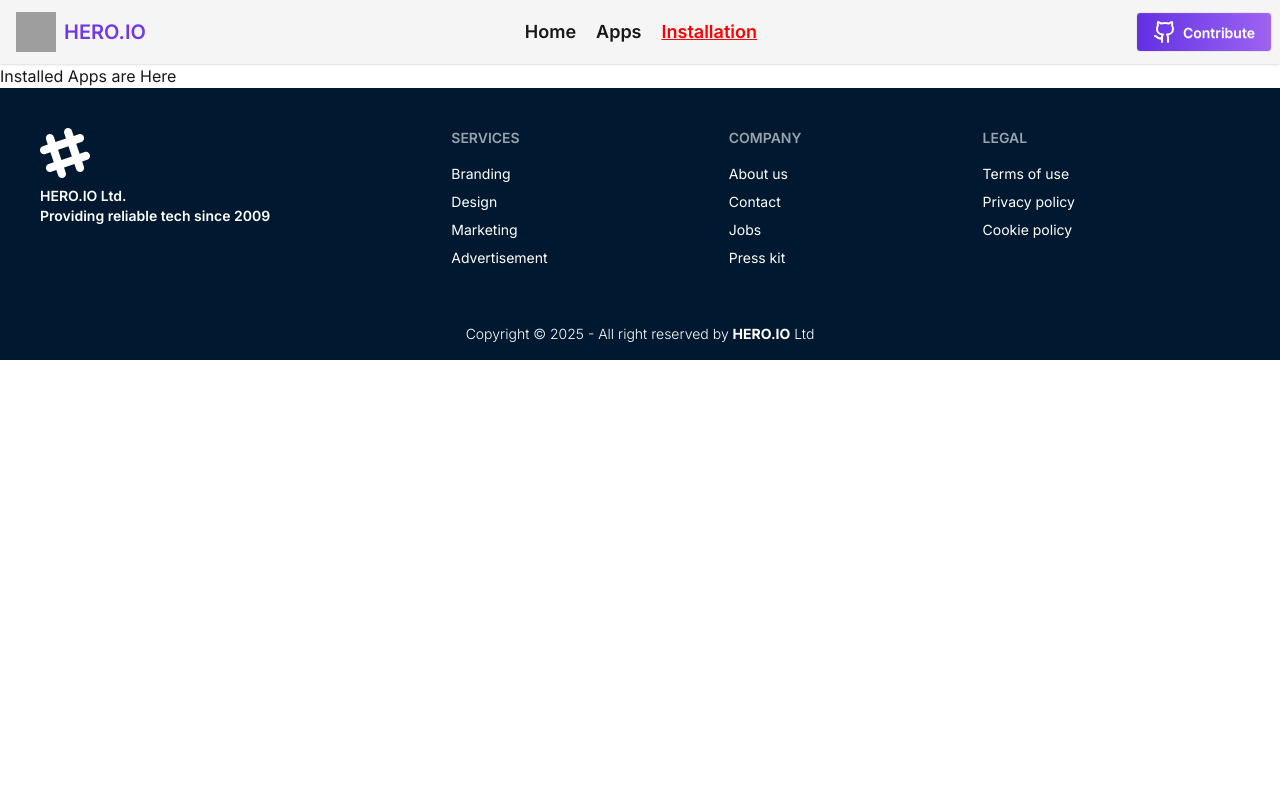
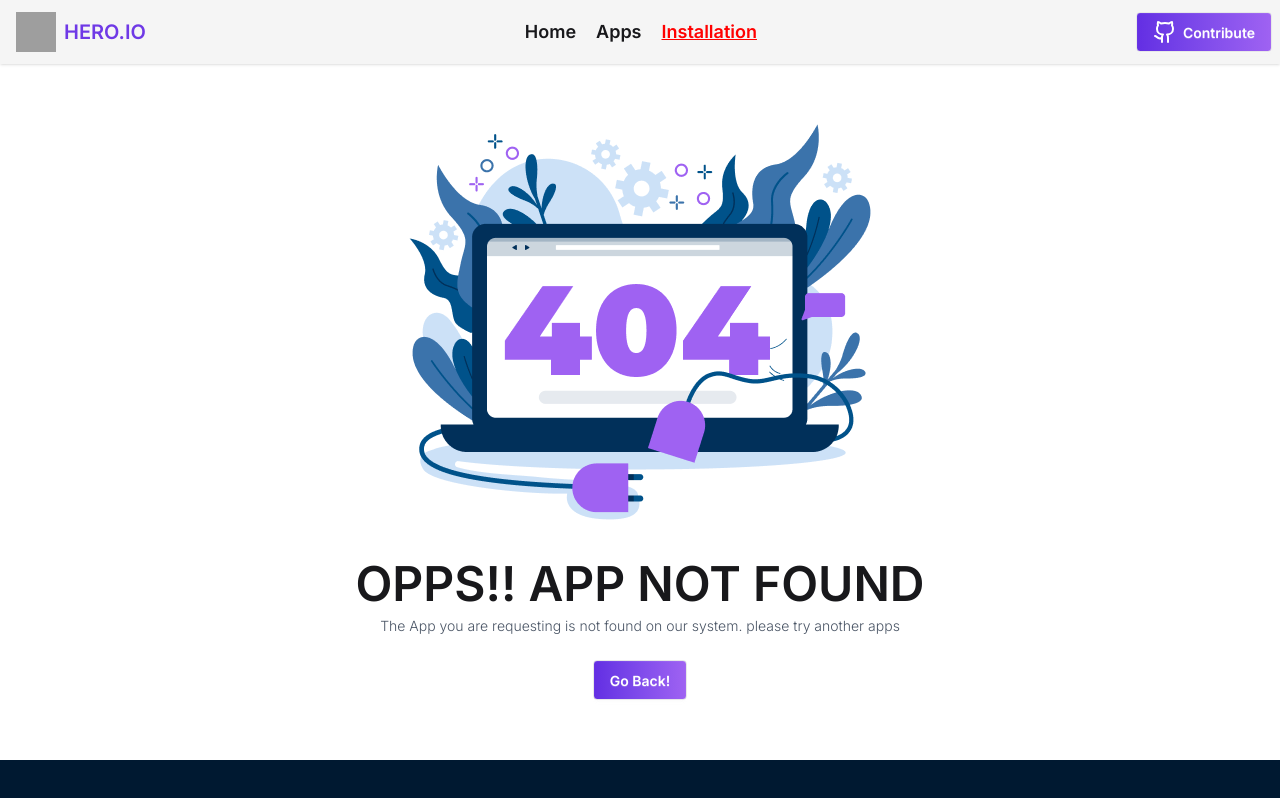
Before and after one commit to AI-Akash11/Hero-apps, a React (Vite) app: page /installation in a window 1280 px wide. Shown: the top 798 px of the page. Built offline with nearby package versions, Linux system fonts and the light colour scheme; grey boxes are pictures that could not be loaded.

Commit message:
added search functionalities

```diff
--- /dev/null
+++ b/src/components/ErrorPage/AppNotFound.jsx
@@ -0,0 +1,18 @@
+import React from 'react';
+import appError from '../../assets/App-Error.png'
+import { Link } from 'react-router';
+
+const AppNotFound = ({setSearch}) => {
+    return (
+        <div className='flex flex-col justify-center items-center p-10 md:p-15'>
+            <div className='max-w-[300px] md:max-w-[600px] mb-6 md:mb-10'>
+                <img src={appError} alt="" />
+            </div>
+            <p className='font-semibold text-5xl mb-2'>OPPS!! APP NOT FOUND</p>
+            <p className='font-light text-sm text-gray-600 mb-6'>The App you are requesting is not found on our system.  please try another apps</p>
+            <button onClick={()=> setSearch('')} className="btn bg-gradient-to-r from-[#632EE3] to-[#9F62F2] text-white">Go Back!</button>
+        </div>
+    );
+};
+
+export default AppNotFound;
--- /dev/null
+++ b/src/components/ErrorPage/PageNotFound.jsx
@@ -0,0 +1,17 @@
+import React from 'react';
+import pageError from '../../assets/error-404.png'
+
+const PageNotFound = () => {
+    return (
+        <div className='flex flex-col justify-center items-center p-10 md:p-15'>
+                    <div className='max-w-[300px] md:max-w-[600px] mb-6 md:mb-10'>
+                        <img src={pageError} alt="" />
+                    </div>
+                    <p className='font-semibold text-5xl mb-2'>OPPS!! APP NOT FOUND</p>
+                    <p className='font-light text-sm text-gray-600 mb-6'>The App you are requesting is not found on our system.  please try another apps</p>
+                    <button className="btn bg-gradient-to-r from-[#632EE3] to-[#9F62F2] text-white">Go Back!</button>
+                </div>
+    );
+};
+
+export default PageNotFound;
--- /dev/null
+++ b/src/components/Spinner/Spinner.jsx
@@ -0,0 +1,16 @@
+import React from 'react';
+import { HashLoader } from 'react-spinners';
+
+const Spinner = () => {
+    return (
+        <div className='flex justify-center items-center min-h-80'>
+            <HashLoader
+                color="#632EE3"
+                size={100}
+                speedMultiplier={0.9}
+            ></HashLoader>
+        </div>
+    );
+};
+
+export default Spinner;
--- a/src/components/Trending/Trending.jsx
+++ b/src/components/Trending/Trending.jsx
@@ -2,9 +2,10 @@ import React from 'react';
 import useApps from '../../hooks/useApps';
 import AppCard from '../AppCard/AppCard';
 import { Link } from 'react-router';
+import Spinner from '../Spinner/Spinner';
 
 const Trending = () => {
-    const {apps} = useApps();
+    const {apps, loading} = useApps();
     const trendingApps = apps.slice(0,8);
 
     return (
@@ -13,11 +14,16 @@ const Trending = () => {
                 <h3 className='text-3xl md:text-5xl font-bold mb-4'>Trending Apps</h3>
                 <p className='text-gray-500 text-xs md:text-base'>Explore All Trending Apps on the Market developed by us</p>
             </div>
-            <div className='grid grid-cols-2 md:grid-cols-3 lg:grid-cols-4 gap-4 md:gap-6'>
+            {
+                loading ?
+                <Spinner></Spinner>:
+                <div className='grid grid-cols-2 md:grid-cols-3 lg:grid-cols-4 gap-4 md:gap-6'>
             {
                 trendingApps.map(app => <AppCard key={app.id} app={app}></AppCard>)
             }
         </div>
+
+            }
         <div className='flex justify-center'>
             <Link to={"/apps"} className="btn bg-gradient-to-r from-[#632EE3] to-[#9F62F2] text-white mt-5 md:mt-10">Show All</Link>
         </div>
--- /dev/null
+++ b/src/pages/AppDetails/AppDetails.jsx
@@ -0,0 +1,11 @@
+import React from 'react';
+
+const AppDetails = () => {
+    return (
+        <div>
+            This is app details
+        </div>
+    );
+};
+
+export default AppDetails;
--- a/src/pages/Apps/Apps.jsx
+++ b/src/pages/Apps/Apps.jsx
@@ -1,10 +1,21 @@
-import React from 'react';
+import React, { useState } from 'react';
 import useApps from '../../hooks/useApps';
 import AppCard from '../../components/AppCard/AppCard';
 import { DotLoader } from 'react-spinners';
+import Spinner from '../../components/Spinner/Spinner';
+import { FaSearch } from 'react-icons/fa';
+import AppNotFound from '../../components/ErrorPage/AppNotFound';
 
 const Apps = () => {
-    const { apps, loading} = useApps();
+    const { apps, loading } = useApps();
+    const [search, setSearch] = useState('');
+
+    const term = search.trim().toLocaleLowerCase()
+
+    const searchedApps = term ?
+        apps.filter(app => app.title.toLocaleLowerCase().includes(term)) :
+        apps;
+    console.log(searchedApps)
 
     return (
         <div className='bg-gray-200 p-4 md:p-8 lg:p-15'>
@@ -13,9 +24,14 @@ const Apps = () => {
                 <p className='text-gray-500 mt-3 text-xs md:text-base'>Explore All Apps on the Market developed by us. We code for Millions</p>
             </div>
             <div className='flex flex-col md:flex-row gap-5 justify-between items-center mx-5 mb-6'>
-                <p className='text-2xl font-semibold'>({apps.length})apps found</p>
-                <label className='input'>
+                <p className='text-2xl font-semibold'>({searchedApps.length})apps found</p>
+                <label className='input relative'>
+                    <div className='text-gray-500'>
+                        <FaSearch></FaSearch>
+                    </div>
                     <input
+                        value={search}
+                        onChange={(e) => setSearch(e.target.value)}
                         type='search'
                         placeholder='Search Apps'
                     />
@@ -23,12 +39,14 @@ const Apps = () => {
             </div>
             {
                 loading ?
-                <DotLoader></DotLoader> :
-                <div className='grid grid-cols-2 md:grid-cols-3 lg:grid-cols-4 gap-4 md:gap-6'>
-                {
-                    apps.map((app) => <AppCard app={app} key={app.id}></AppCard>)
-                }
-            </div>
+                    <Spinner></Spinner> :
+                    searchedApps.length === 0 ?
+                    <AppNotFound setSearch={setSearch}></AppNotFound>:
+                    <div className='grid grid-cols-2 md:grid-cols-3 lg:grid-cols-4 gap-4 md:gap-6'>
+                        {
+                            searchedApps.map((app) => <AppCard app={app} key={app.id}></AppCard>)
+                        }
+                    </div>
             }
         </div>
     );
--- a/src/pages/Installation/Installation.jsx
+++ b/src/pages/Installation/Installation.jsx
@@ -1,9 +1,11 @@
 import React from 'react';
+import Spinner from '../../components/Spinner/Spinner';
+import PageNotFound from '../../components/ErrorPage/PageNotFound';
 
 const Installation = () => {
     return (
-        <div>
-            <h1>Installed Apps are Here</h1>
+        <div className=''>
+            <PageNotFound></PageNotFound>
         </div>
     );
 };
--- a/src/routes/Routes.jsx
+++ b/src/routes/Routes.jsx
@@ -3,6 +3,7 @@ import MainLayout from "../layouts/MainLayout";
 import Home from "../pages/Home/Home";
 import Apps from "../pages/Apps/Apps";
 import Installation from "../pages/Installation/Installation";
+import AppDetails from "../pages/AppDetails/AppDetails";
 
 export const router = createBrowserRouter([
     {
@@ -20,6 +21,10 @@ export const router = createBrowserRouter([
             {
                 path: "/installation",
                 Component: Installation
+            },
+            {
+                path: "/apps/:id",
+                Component: AppDetails
             }
         ]
     }
```
